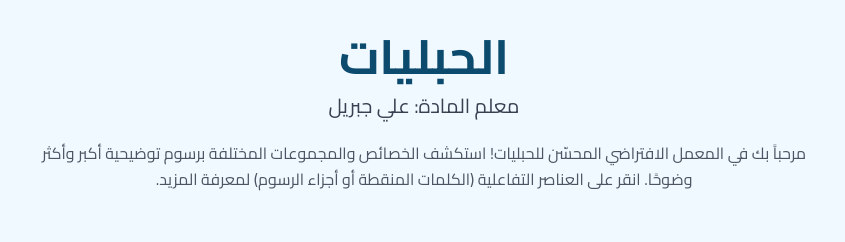
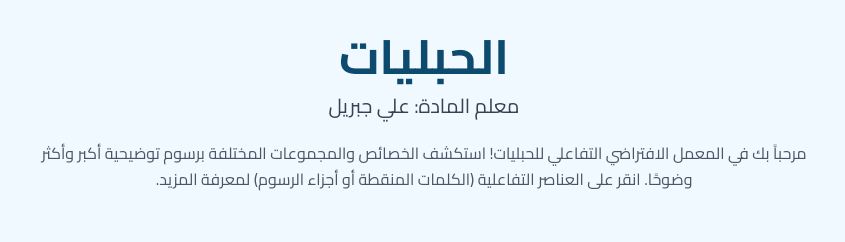
Before and after one commit to abodahmaj/habliat, a plain HTML site: page index.html in a window 1280 px wide. Shown: the top 242 px of the page, 216-1061 px from the left. Drawn offline with nearby package versions, Linux system fonts and the light colour scheme.

Commit message:
Update index.html

```diff
--- a/index.html
+++ b/index.html
@@ -193,7 +193,7 @@
 
     <header class="text-center mb-16"> <h1 class="text-4xl md:text-5xl font-bold text-sky-900 mb-3">الحبليات</h1>
         <p class="text-xl text-gray-700">معلم المادة: علي جبريل</p>
-        <p class="text-gray-600 mt-5 max-w-3xl mx-auto leading-relaxed"> مرحباً بك في المعمل الافتراضي المحسّن للحبليات! استكشف الخصائص والمجموعات المختلفة برسوم توضيحية أكبر وأكثر وضوحًا. انقر على العناصر التفاعلية (الكلمات المنقطة أو أجزاء الرسوم) لمعرفة المزيد.
+        <p class="text-gray-600 mt-5 max-w-3xl mx-auto leading-relaxed"> مرحباً بك في المعمل الافتراضي التفاعلي للحبليات! استكشف الخصائص والمجموعات المختلفة برسوم توضيحية أكبر وأكثر وضوحًا. انقر على العناصر التفاعلية (الكلمات المنقطة أو أجزاء الرسوم) لمعرفة المزيد.
         </p>
     </header>
 
```
